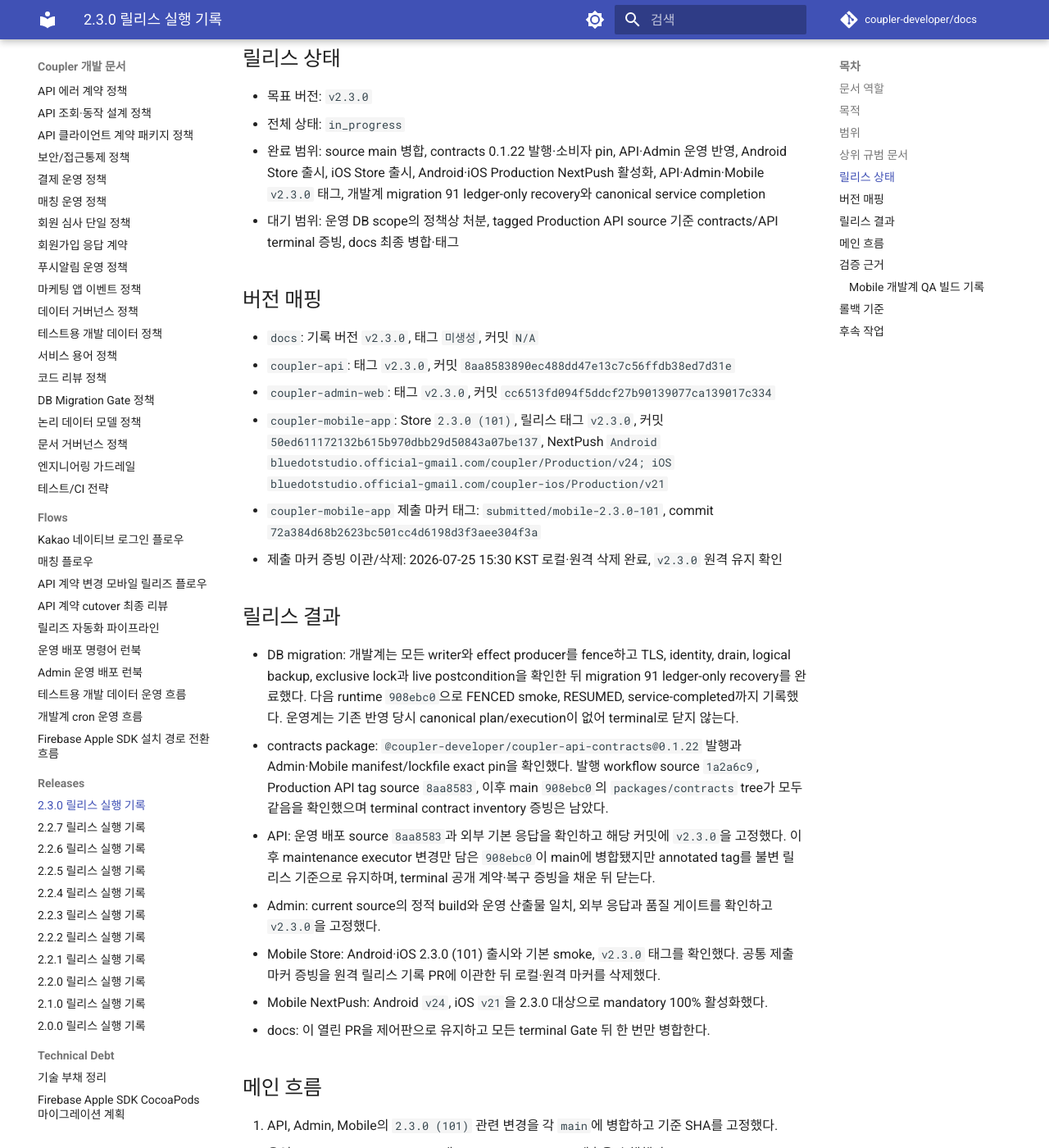
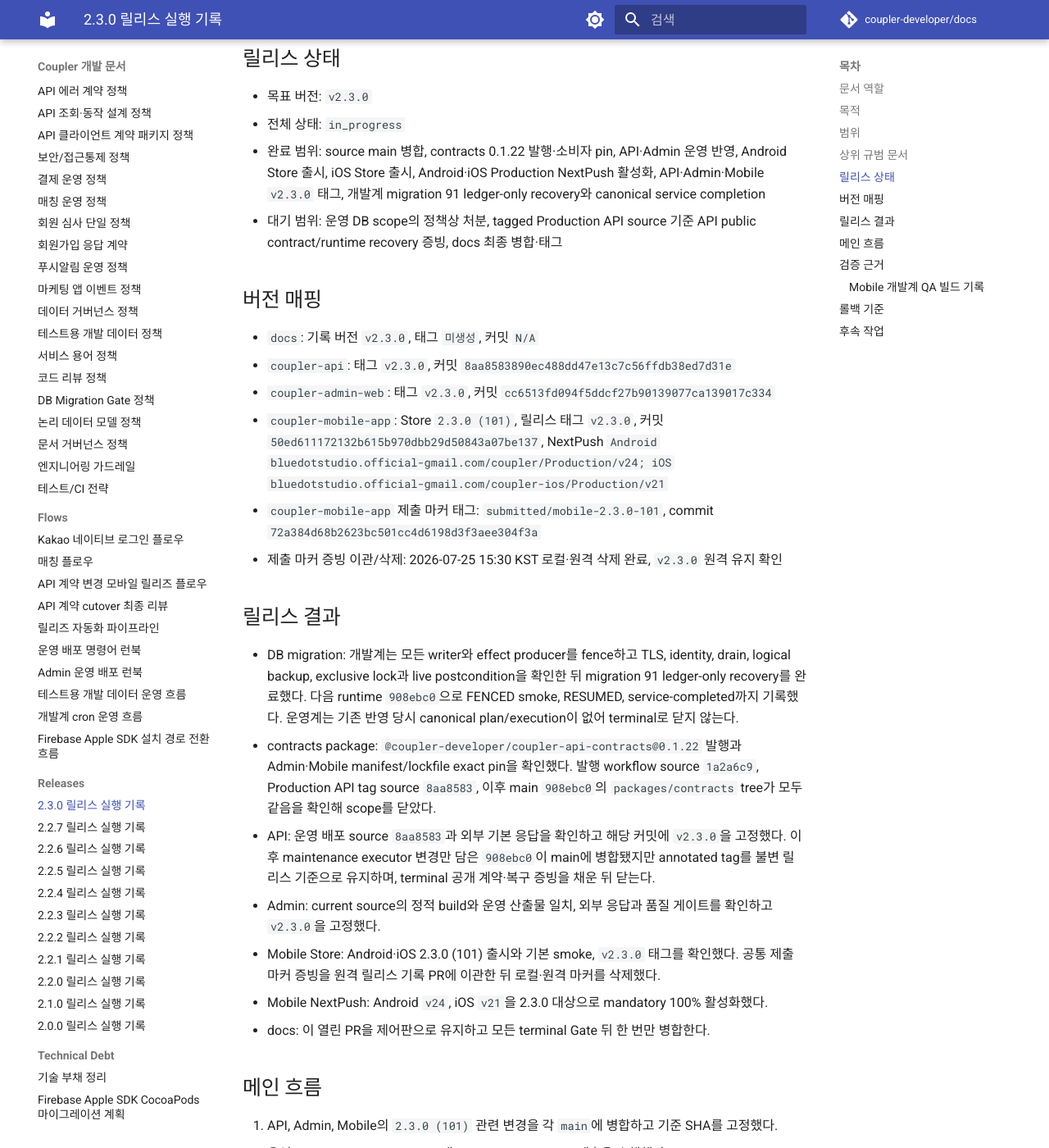
Before and after one commit to coupler-developer/docs, an MkDocs documentation site: the page built from content/releases/v2.3.0.md, in a window 1280 px wide and 1400 px high, scrolled down 3487 px. Shown: the whole window at 82% size. Built offline with MkDocs 1.6.1 and Material for MkDocs 9.7.7, drawn with Linux system fonts in a browser that asks for light colours; comment, search, counter and statistics services are not loaded; some of the changed text lies outside the part shown.

Commit message:
docs: contracts 패키지 범위 완료

```diff
--- a/content/releases/v2.3.0.md
+++ b/content/releases/v2.3.0.md
@@ -58,8 +58,8 @@
       }
     },
     "contracts-package": {
-      "status": "in_progress",
-      "summary": "contracts 0.1.22 발행과 소비자 pin은 완료됐고 tagged Production API source 기준 terminal 계약 증빙을 대기한다.",
+      "status": "released",
+      "summary": "contracts 0.1.22 발행, 소비자 exact pin과 tagged Production API source의 contracts tree 동일성을 확인했다.",
       "evidence": {
         "publishedPackage": "@coupler-developer/coupler-api-contracts@0.1.22",
         "workflow": "https://github.com/coupler-developer/coupler-api/actions/runs/29982018085",
@@ -164,7 +164,7 @@
 - 완료 범위: source main 병합, contracts 0.1.22 발행·소비자 pin, API·Admin 운영 반영, Android Store 출시,
   iOS Store 출시, Android·iOS Production NextPush 활성화, API·Admin·Mobile `v2.3.0` 태그, 개발계
   migration 91 ledger-only recovery와 canonical service completion
-- 대기 범위: 운영 DB scope의 정책상 처분, tagged Production API source 기준 contracts/API terminal 증빙,
+- 대기 범위: 운영 DB scope의 정책상 처분, tagged Production API source 기준 API public contract/runtime recovery 증빙,
   docs 최종 병합·태그
 
 ## 버전 매핑
@@ -185,8 +185,7 @@
   plan/execution이 없어 terminal로 닫지 않는다.
 - contracts package: `@coupler-developer/coupler-api-contracts@0.1.22` 발행과 Admin·Mobile
   manifest/lockfile exact pin을 확인했다. 발행 workflow source `1a2a6c9`, Production API tag source
-  `8aa8583`, 이후 main `908ebc0`의 `packages/contracts` tree가 모두 같음을 확인했으며 terminal
-  contract inventory 증빙은 남았다.
+  `8aa8583`, 이후 main `908ebc0`의 `packages/contracts` tree가 모두 같음을 확인해 scope를 닫았다.
 - API: 운영 배포 source `8aa8583`과 외부 기본 응답을 확인하고 해당 커밋에 `v2.3.0`을 고정했다.
   이후 maintenance executor 변경만 담은 `908ebc0`이 main에 병합됐지만 annotated tag를 불변 릴리스
   기준으로 유지하며, terminal 공개 계약·복구 증빙을 채운 뒤 닫는다.
```
